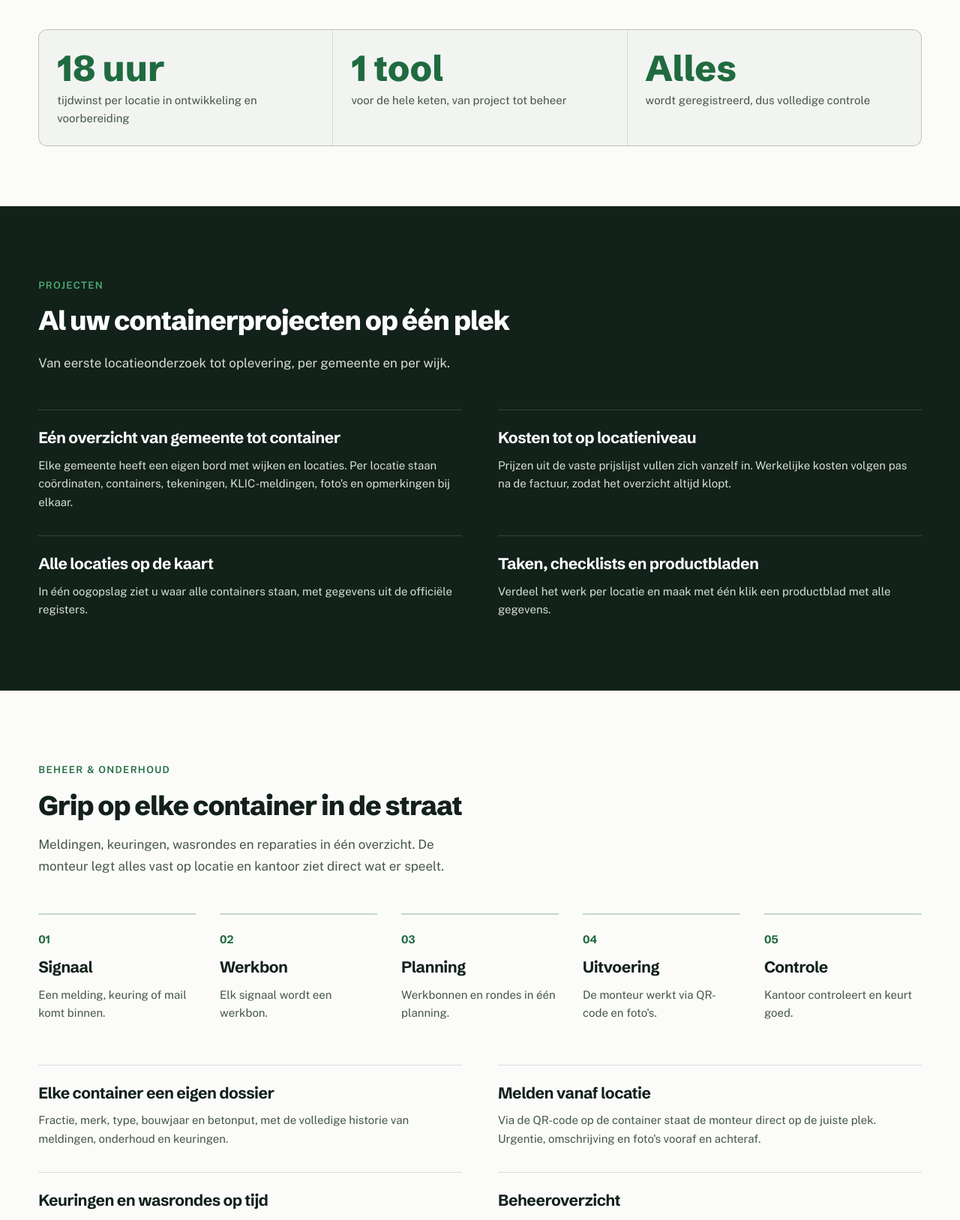
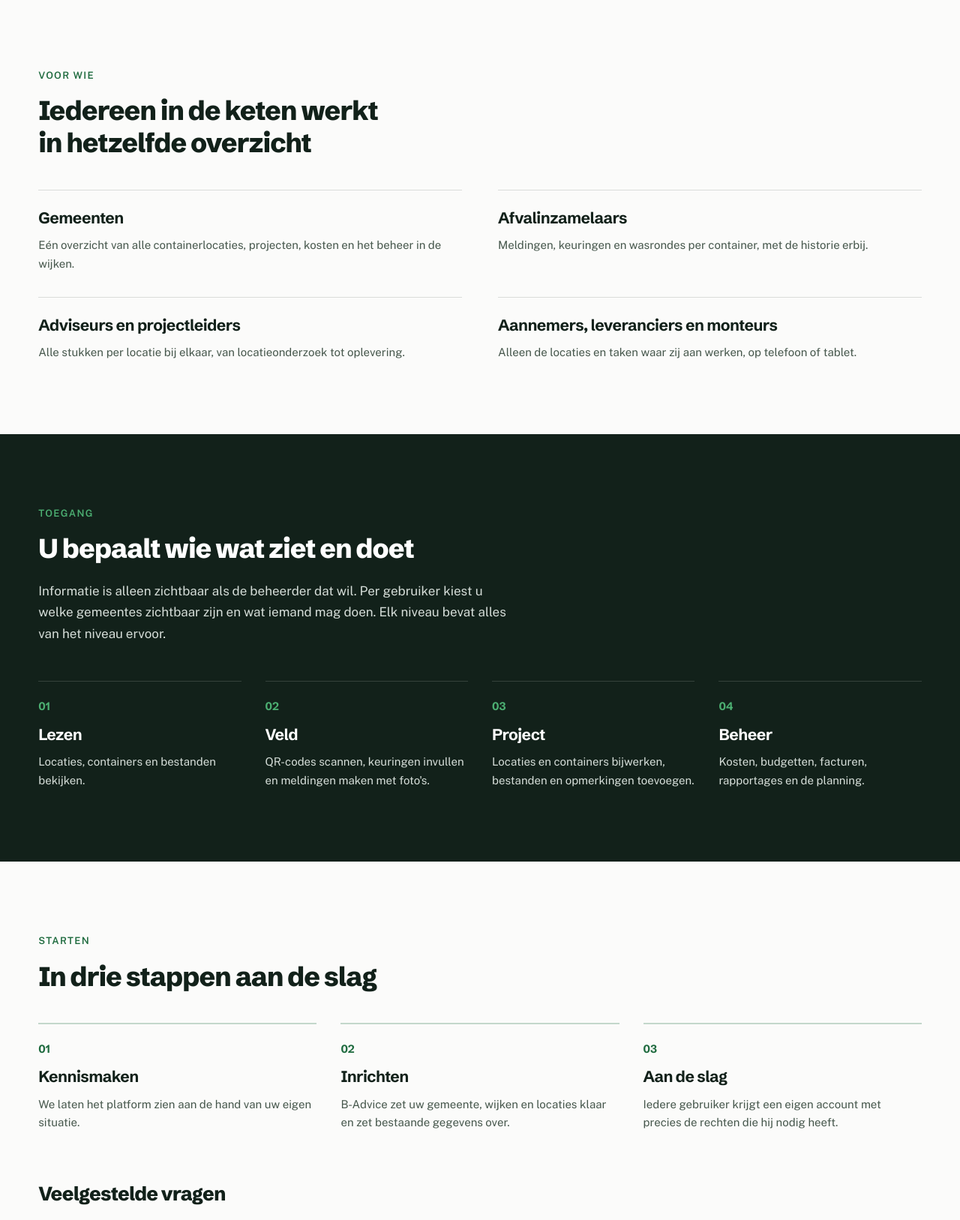
Before and after one commit to michaelbeset-ops/b-advice-website, an Astro site in the folder site/: page /ttc-platform in a window 1280 px wide. Shown: the part 1173-2800 px from the top of the page at 75% size. Built offline with nearby package versions, Linux system fonts and the light colour scheme; Astro itself is replaced by a stand-in of ours.

Commit message:
TTC-pagina: B-Advice x TTC, video bovenaan en aanvullende info
De pagina opent nu met B-Advice x TTC en direct de video (zolang die er
niet is een screenshot). Daaronder info die de flyer aanvult: voor wie,
toegangsniveaus, de start in drie stappen en veelgestelde vragen.
Veegrij terug naar de oorspronkelijke versie.

Co-Authored-By: Claude Opus 5.5 <noreply@anthropic.com>
Claude-Session: https://claude.ai/code/session_015B4m2tqF1hECEXD8RrRNGT

```diff
--- a/site/src/components/Veegrij.astro
+++ b/site/src/components/Veegrij.astro
@@ -16,7 +16,7 @@ interface Props {
   /** Wat er in de rij staat, voor schermlezers. */
   label: string;
   /** Aantal kolommen vanaf de grote breekpunten. */
-  kolommen?: 3 | 4 | 5;
+  kolommen?: 3 | 4;
   klasse?: string;
 }
 const { als: Tag = "ul", label, kolommen = 3, klasse = "" } = Astro.props;
@@ -26,7 +26,7 @@ const { als: Tag = "ul", label, kolommen = 3, klasse = "" } = Astro.props;
   class:list={[
     "veegrij kaderrand flex snap-x snap-mandatory gap-4 overflow-x-auto pb-2",
     "sm:grid sm:snap-none sm:grid-cols-2 sm:gap-x-8 sm:gap-y-10 sm:overflow-visible sm:pb-0",
-    kolommen === 5 ? "lg:grid-cols-5" : kolommen === 4 ? "lg:grid-cols-4" : "lg:grid-cols-3",
+    kolommen === 4 ? "lg:grid-cols-4" : "lg:grid-cols-3",
     klasse,
   ]}
   tabindex="0"
--- a/site/src/pages/ttc-platform.astro
+++ b/site/src/pages/ttc-platform.astro
@@ -1,19 +1,23 @@
 ---
 /**
- * Verborgen pagina over het TTC-platform (powered by B-Advice).
+ * Verborgen pagina over het platform van B-Advice x TTC.
  *
  * Deze pagina is alleen bereikbaar via de link en de QR-code op de flyer.
  * Daarom staat hij op noindex, hangt hij nergens in het menu, de footer of
  * het nieuwsoverzicht, en is hij in astro.config.mjs uit de sitemap gefilterd.
  * Let op, verborgen is niet beveiligd. Wie de link heeft, kan hem openen.
  *
+ * Wie de QR scant, komt voor de video. Die staat daarom direct bovenaan.
+ * De tekst eronder vult de flyer aan en herhaalt hem niet.
+ *
  * Video toevoegen: zet het bestand in public/assets/ttc/ (mp4, H.264) en vul
- * hieronder bij `video` de bestandsnaam in. Zolang die leeg is, toont de pagina
- * een screenshot van het platform.
+ * hieronder bij `video` het pad in. Zolang dat leeg is, toont de pagina een
+ * screenshot van het platform.
  */
 import Base from "../layouts/Base.astro";
 import Kader from "../components/Kader.astro";
 import Veegrij from "../components/Veegrij.astro";
+import Faq from "../components/Faq.astro";
 import { hoofdactie } from "../data/site";
 
 const video = ""; // bijvoorbeeld "/assets/ttc/demo.mp4"
@@ -24,52 +28,53 @@ const kerncijfers = [
   { waarde: "Alles", tekst: "wordt geregistreerd, dus volledige controle" },
 ];
 
-const projecten = [
-  { titel: "Eén overzicht van gemeente tot container", tekst: "Elke gemeente heeft een eigen bord met wijken en locaties. Per locatie staan coördinaten, containers, tekeningen, KLIC-meldingen, foto's en opmerkingen bij elkaar." },
-  { titel: "Kosten tot op locatieniveau", tekst: "Prijzen uit de vaste prijslijst vullen zich vanzelf in. Werkelijke kosten volgen pas na de factuur, zodat het overzicht altijd klopt." },
-  { titel: "Alle locaties op de kaart", tekst: "In één oogopslag ziet u waar alle containers staan, met gegevens uit de officiële registers." },
-  { titel: "Taken, checklists en productbladen", tekst: "Verdeel het werk per locatie en maak met één klik een productblad met alle gegevens." },
+const voorWie = [
+  { titel: "Gemeenten", tekst: "Eén overzicht van alle containerlocaties, projecten, kosten en het beheer in de wijken." },
+  { titel: "Afvalinzamelaars", tekst: "Meldingen, keuringen en wasrondes per container, met de historie erbij." },
+  { titel: "Adviseurs en projectleiders", tekst: "Alle stukken per locatie bij elkaar, van locatieonderzoek tot oplevering." },
+  { titel: "Aannemers, leveranciers en monteurs", tekst: "Alleen de locaties en taken waar zij aan werken, op telefoon of tablet." },
+];
+
+const niveaus = [
+  { titel: "Lezen", tekst: "Locaties, containers en bestanden bekijken." },
+  { titel: "Veld", tekst: "QR-codes scannen, keuringen invullen en meldingen maken met foto's." },
+  { titel: "Project", tekst: "Locaties en containers bijwerken, bestanden en opmerkingen toevoegen." },
+  { titel: "Beheer", tekst: "Kosten, budgetten, facturen, rapportages en de planning." },
 ];
 
 const stappen = [
-  { titel: "Signaal", tekst: "Een melding, keuring of mail komt binnen." },
-  { titel: "Werkbon", tekst: "Elk signaal wordt een werkbon." },
-  { titel: "Planning", tekst: "Werkbonnen en rondes in één planning." },
-  { titel: "Uitvoering", tekst: "De monteur werkt via QR-code en foto's." },
-  { titel: "Controle", tekst: "Kantoor controleert en keurt goed." },
+  { titel: "Kennismaken", tekst: "We laten het platform zien aan de hand van uw eigen situatie." },
+  { titel: "Inrichten", tekst: "B-Advice zet uw gemeente, wijken en locaties klaar en zet bestaande gegevens over." },
+  { titel: "Aan de slag", tekst: "Iedere gebruiker krijgt een eigen account met precies de rechten die hij nodig heeft." },
 ];
 
-const beheer = [
-  { titel: "Elke container een eigen dossier", tekst: "Fractie, merk, type, bouwjaar en betonput, met de volledige historie van meldingen, onderhoud en keuringen." },
-  { titel: "Melden vanaf locatie", tekst: "Via de QR-code op de container staat de monteur direct op de juiste plek. Urgentie, omschrijving en foto's vooraf en achteraf." },
-  { titel: "Keuringen en wasrondes op tijd", tekst: "Per container ziet u wat verlopen is of binnen 30 dagen moet." },
-  { titel: "Beheeroverzicht", tekst: "Open meldingen, keuringen, afgekeurd werk en reparatiekosten per gemeente en wijk." },
+const vragen = [
+  { vraag: "Werkt het platform ook op een telefoon?", antwoord: "Ja. Op kantoor werkt u op de pc, in het veld op telefoon of tablet. U kunt het platform op uw telefoon ook als app op het beginscherm zetten." },
+  { vraag: "Kunnen we onze bestaande gegevens overzetten?", antwoord: "Ja. Bestaande locaties, containers en bestanden zetten we bij de start voor u in het platform." },
+  { vraag: "Wie kan onze gegevens zien?", antwoord: "Alleen de mensen die de beheerder toegang geeft. Per gebruiker bepaalt u welke gemeentes en onderdelen zichtbaar zijn, van meldingen tot financiële rapporten." },
+  { vraag: "Is te zien wie wat heeft gedaan?", antwoord: "Ja. Elke wijziging wordt vastgelegd, zodat u altijd kunt nagaan wie wat heeft gedaan en wanneer." },
+  { vraag: "Hoe vragen we een demo aan?", antwoord: "Neem contact op met B-Advice via info@b-advice.info of +31 (6) 431 25 245. We plannen dan een demo in." },
 ];
 ---
 
 <Base
-  titel="TTC-platform voor ondergrondse containers | B-Advice"
-  omschrijving="Het TTC-platform, powered by B-Advice. De hele keten in één tool, van containerproject tot beheer en onderhoud."
+  titel="B-Advice x TTC: platform voor ondergrondse containers"
+  omschrijving="Het platform van B-Advice x TTC voor ondergrondse containers. De hele keten in één tool, van containerproject tot beheer en onderhoud."
   nietIndexeren
 >
   <Kader als="section" id="inhoud" klasse="pt-10 lg:pt-14">
-    <img src="/assets/ttc/ttc-logo.svg" alt="TTC Nederland" width="116" height="67" loading="eager" class="h-14 w-auto" />
-    <p class="mt-8 text-xs font-semibold uppercase tracking-[0.1em] text-accent">Platform voor ondergrondse containers · powered by B-Advice</p>
-    <h1 class="mt-4 max-w-[22ch] text-3xl font-extrabold text-ink">De hele keten in één tool, van project tot beheer</h1>
-    <p class="mt-5 max-w-[56ch] text-xl font-medium text-ink-2">
-      Gemeente, adviseur, aannemer, leverancier en monteur werken in hetzelfde overzicht. Geen losse Excel-lijsten en mailwisselingen meer.
+    <div class="flex items-center gap-4 sm:gap-5">
+      <img src="/assets/b-advice-logo.webp" alt="B-Advice" width="137" height="40" loading="eager" class="h-10 w-auto sm:h-12" />
+      <span class="font-display text-2xl font-bold text-ink-4" aria-label="en">×</span>
+      <img src="/assets/ttc/ttc-logo.svg" alt="TTC Nederland" width="116" height="67" loading="eager" class="h-11 w-auto sm:h-13" />
+    </div>
+    <h1 class="mt-8 max-w-[24ch] text-3xl font-extrabold text-ink">Bekijk in de video hoe het platform werkt</h1>
+    <p class="mt-4 max-w-[56ch] text-lg font-medium text-ink-2">
+      De hele keten in één tool, van containerproject tot beheer en onderhoud.
     </p>
-    <div class="mt-8 flex flex-col gap-3 sm:flex-row">
-      <a href={hoofdactie.url} class="rounded-base bg-accent px-7 py-4 text-center text-base font-semibold text-wit transition-colors hover:bg-accent-deep sm:py-3.5">
-        Vraag een demo aan
-      </a>
-      <a href="tel:+31643125245" class="rounded-base border border-line-strong px-7 py-4 text-center text-base font-medium text-ink-2 transition-colors hover:border-ink-3 sm:py-3.5">
-        Bel +31 (6) 431 25 245
-      </a>
-    </div>
   </Kader>
 
-  <Kader klasse="mt-12">
+  <Kader klasse="mt-8">
     {
       video ? (
         <video
@@ -83,7 +88,7 @@ const beheer = [
       ) : (
         <img
           src="/assets/ttc/platform-bord.webp"
-          alt="Projectbord in het TTC-platform met locaties per wijk"
+          alt="Projectbord in het platform met locaties per wijk"
           width="1385"
           height="689"
           loading="eager"
@@ -95,7 +100,7 @@ const beheer = [
     }
   </Kader>
 
-  <Kader klasse="mt-10">
+  <Kader klasse="mt-8">
     <ul class="grid gap-px overflow-hidden rounded-kaart border border-line bg-line sm:grid-cols-3">
       {
         kerncijfers.map((k) => (
@@ -108,19 +113,16 @@ const beheer = [
     </ul>
   </Kader>
 
-  <section class="mt-20 bg-ink text-op-donker">
-    <Kader klasse="py-20 lg:py-24">
-      <p class="text-xs font-semibold uppercase tracking-[0.1em] text-merk">Projecten</p>
-      <h2 class="mt-4 max-w-[28ch] text-2xl font-extrabold text-wit">Al uw containerprojecten op één plek</h2>
-      <p class="mt-5 max-w-[56ch] text-base text-op-donker-sterk">
-        Van eerste locatieonderzoek tot oplevering, per gemeente en per wijk.
-      </p>
-      <ul class="mt-12 grid gap-x-12 gap-y-8 sm:grid-cols-2">
+  <section class="py-20 lg:py-24">
+    <Kader>
+      <p class="text-xs font-semibold uppercase tracking-[0.1em] text-accent">Voor wie</p>
+      <h2 class="mt-4 max-w-[28ch] text-2xl font-extrabold text-ink">Iedereen in de keten werkt in hetzelfde overzicht</h2>
+      <ul class="mt-10 grid gap-x-12 gap-y-8 sm:grid-cols-2">
         {
-          projecten.map((f) => (
-            <li class="border-t border-wit/15 pt-5">
-              <h3 class="font-display text-lg font-bold tracking-tight text-wit">{f.titel}</h3>
-              <p class="mt-2 text-sm leading-relaxed text-op-donker-sterk">{f.tekst}</p>
+          voorWie.map((f) => (
+            <li class="border-t border-line pt-5">
+              <h3 class="font-display text-lg font-bold tracking-tight text-ink">{f.titel}</h3>
+              <p class="mt-2 text-sm leading-relaxed text-ink-3">{f.tekst}</p>
             </li>
           ))
         }
@@ -128,19 +130,37 @@ const beheer = [
     </Kader>
   </section>
 
+  <section class="bg-ink text-op-donker">
+    <Kader klasse="py-20 lg:py-24">
+      <p class="text-xs font-semibold uppercase tracking-[0.1em] text-merk">Toegang</p>
+      <h2 class="mt-4 max-w-[28ch] text-2xl font-extrabold text-wit">U bepaalt wie wat ziet en doet</h2>
+      <p class="mt-5 max-w-[60ch] text-base text-op-donker-sterk">
+        Informatie is alleen zichtbaar als de beheerder dat wil. Per gebruiker kiest u welke gemeentes zichtbaar zijn en wat iemand mag doen. Elk niveau bevat alles van het niveau ervoor.
+      </p>
+      <ol class="mt-12 grid gap-x-8 gap-y-8 sm:grid-cols-2 lg:grid-cols-4">
+        {
+          niveaus.map((n, i) => (
+            <li class="border-t border-wit/15 pt-5">
+              <span class="font-display text-sm font-bold text-merk">{String(i + 1).padStart(2, "0")}</span>
+              <h3 class="mt-2 font-display text-lg font-bold tracking-tight text-wit">{n.titel}</h3>
+              <p class="mt-2 text-sm leading-relaxed text-op-donker-sterk">{n.tekst}</p>
+            </li>
+          ))
+        }
+      </ol>
+    </Kader>
+  </section>
+
   <section class="py-20 lg:py-24">
     <Kader>
-      <p class="text-xs font-semibold uppercase tracking-[0.1em] text-accent">Beheer &amp; Onderhoud</p>
-      <h2 class="mt-4 max-w-[28ch] text-2xl font-extrabold text-ink">Grip op elke container in de straat</h2>
-      <p class="mt-4 max-w-[56ch] text-base text-ink-3">
-        Meldingen, keuringen, wasrondes en reparaties in één overzicht. De monteur legt alles vast op locatie en kantoor ziet direct wat er speelt.
-      </p>
+      <p class="text-xs font-semibold uppercase tracking-[0.1em] text-accent">Starten</p>
+      <h2 class="mt-4 max-w-[28ch] text-2xl font-extrabold text-ink">In drie stappen aan de slag</h2>
     </Kader>
 
-    <Veegrij als="ol" label="Zo loopt het werk" kolommen={5} klasse="mt-12">
+    <Veegrij als="ol" label="In drie stappen aan de slag" klasse="mt-10">
       {
         stappen.map((stap, i) => (
-          <li class="w-[78vw] max-w-[16rem] shrink-0 snap-start border-t-2 border-accent/25 pt-5 sm:w-auto sm:max-w-none">
+          <li class="w-[78vw] max-w-[20rem] shrink-0 snap-start border-t-2 border-accent/25 pt-5 sm:w-auto sm:max-w-none">
             <span class="font-display text-sm font-bold text-accent">{String(i + 1).padStart(2, "0")}</span>
             <h3 class="mt-2 font-display text-lg font-bold tracking-tight text-ink">{stap.titel}</h3>
             <p class="mt-2 text-sm leading-relaxed text-ink-3">{stap.tekst}</p>
@@ -150,20 +170,7 @@ const beheer = [
     </Veegrij>
 
     <Kader>
-      <ul class="mt-14 grid gap-x-12 gap-y-8 sm:grid-cols-2">
-        {
-          beheer.map((f) => (
-            <li class="border-t border-line pt-5">
-              <h3 class="font-display text-lg font-bold tracking-tight text-ink">{f.titel}</h3>
-              <p class="mt-2 text-sm leading-relaxed text-ink-3">{f.tekst}</p>
-            </li>
-          ))
-        }
-      </ul>
-
-      <p class="mt-14 max-w-[60ch] border-l-2 border-accent pl-5 text-base font-medium text-ink-2">
-        U bepaalt wie wat ziet. Informatie is alleen zichtbaar als de beheerder dat wil, van meldingen tot financiële rapporten. En alles wordt geregistreerd, zodat u altijd weet wie wat heeft gedaan en wanneer.
-      </p>
+      <Faq vragen={vragen} />
     </Kader>
   </section>
 
```
